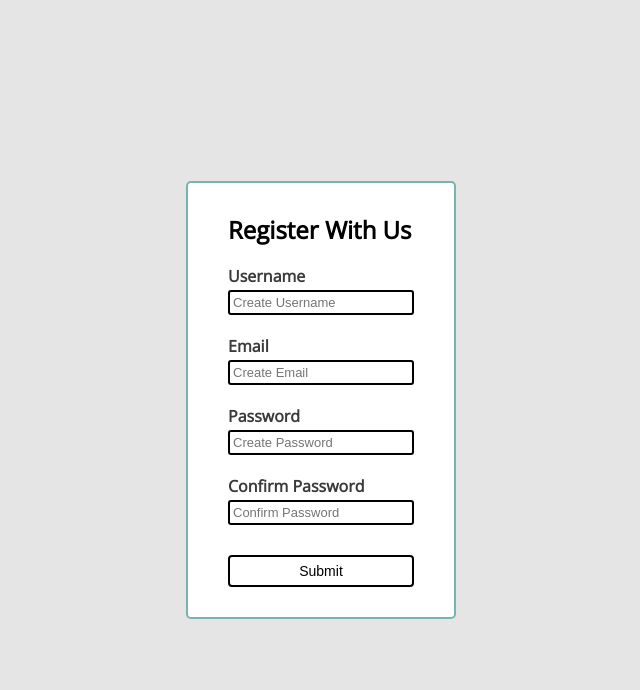
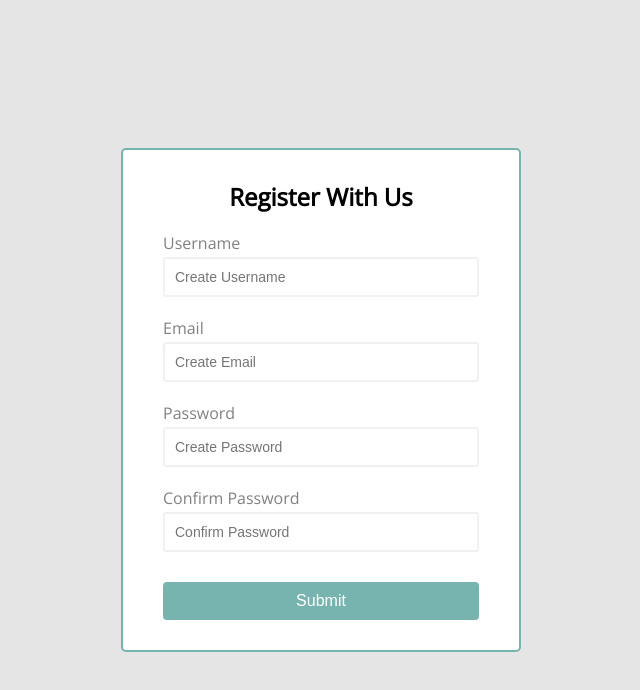
Before and after one commit to dmanganti/Form_Validator, a plain HTML site: page index.html in a window 1280 px wide. Shown: the whole page, without its empty margins (319-959 px from the left). Drawn offline with nearby package versions, Linux system fonts and the light colour scheme.

Commit message:
Made some changes to the button (border, background color, and font color)

```diff
--- a/index.html
+++ b/index.html
@@ -13,22 +13,22 @@
             <h2>Register With Us</h2>
             <!-- Div for the Username -->
             <div class="form-control">
-                <label for="username"><strong>Username</strong></label>
+                <label for="username">Username</label>
                 <input type="text" id="username" placeholder="Create Username">
                 <small>Error Message</small>
             </div>
             <div class="form-control">
-                <label for="email"><strong>Email</strong></label>
+                <label for="email">Email</label>
                 <input type="text" id="email" placeholder="Create Email">
                 <small>Error Message</small>
             </div>
             <div class="form-control">
-                <label for="password"><strong>Password</strong></label>
+                <label for="password">Password</label>
                 <input type="password" id="password" placeholder="Create Password">
                 <small>Error Message</small>
             </div>
             <div class="form-control">
-                <label for="password2"><strong>Confirm Password</strong></label>
+                <label for="password2">Confirm Password</label>
                 <input type="password" id="password2" placeholder="Confirm Password">
                 <small>Error Message</small>
             </div>
--- a/style.css
+++ b/style.css
@@ -23,9 +23,15 @@ body {
     background-color: #fff;
     border: 2px solid rgba(85, 160, 156, 0.8);
     border-radius: 5px;
+    width: 400px;
+}
+
+h2 {
+    text-align: center;
 }
 
 .container:hover {
+    border: 2px solid #fff;
     box-shadow: 0px 0px 100px 50px rgba(61, 138, 134, 0.6);
 }
 
@@ -40,18 +46,18 @@ body {
 }
 
 .form-control label {
-    color: rgb(58, 58, 58);
+    color: gray;
     display: block;
     margin-bottom: 3px;
 }
 
 .form-control input {
     border-radius: 3px;
-    border: 2px solid black;
+    border: 2px solid rgb(241, 241, 241);
     display: block;
     width: 100%;
-    padding: 3px;
-    font-size: 13px;
+    padding: 10px;
+    font-size: 14px;
 }
 
 .form-control input:focus {
@@ -80,18 +86,13 @@ body {
 
 .form button {
     cursor: pointer;
-    background-color: #ffffff;
-    border: 2px solid black;
+    background-color: rgba(85, 160, 156, 0.8);
+    border: 0px solid rgba(85, 160, 156, 0.8);
+    color: white;
     border-radius: 4px;
-    color: black;
     display: block;
-    font-size: 14px;
-    padding: 6px;
+    font-size: 16px;
+    padding: 10px;
     margin-top: 20px;
     width: 100%;
 }
-
-.form button:hover {
-    background-color: rgba(85, 160, 156, 0.8);
-    color: #fff;
-}
```
